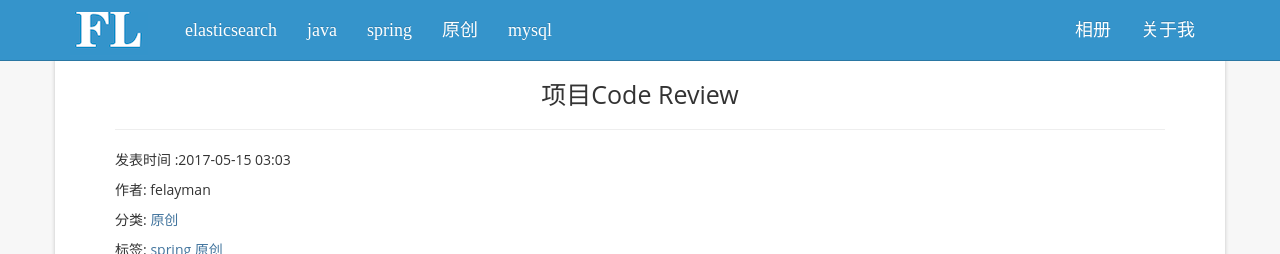
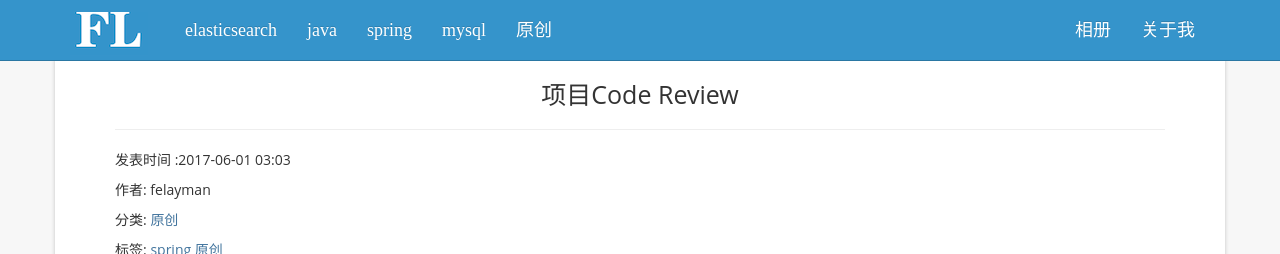
Before and after one commit to chcchccch/felayman.github.io, a Jekyll site: the page built from _posts/原创/2015-05-15-项目Code Review.md, in a window 1280 px wide and 900 px high. Shown: the top 254 px of the window. Built offline with Jekyll 4.4.1, drawn with Linux system fonts in a browser that asks for light colours; comment, search, counter and statistics services are not loaded.

Commit message:
code review

```diff
--- a/_posts/原创/2015-05-15-项目Code Review.md
+++ b/_posts/原创/2015-05-15-项目Code Review.md
@@ -1,7 +1,7 @@
 ---
 layout: post
 title:  "项目Code Review"
-date:   2017-05-15 11:03:01 +0800
+date:   2017-06-01 11:03:01 +0800
 categories: 原创
 tag: spring 原创
 sid: 1496316757
```
Also changed, not shown: _posts/spring/2015-05-15-深入java学习的几个网站.md (+1 -1 lines).
